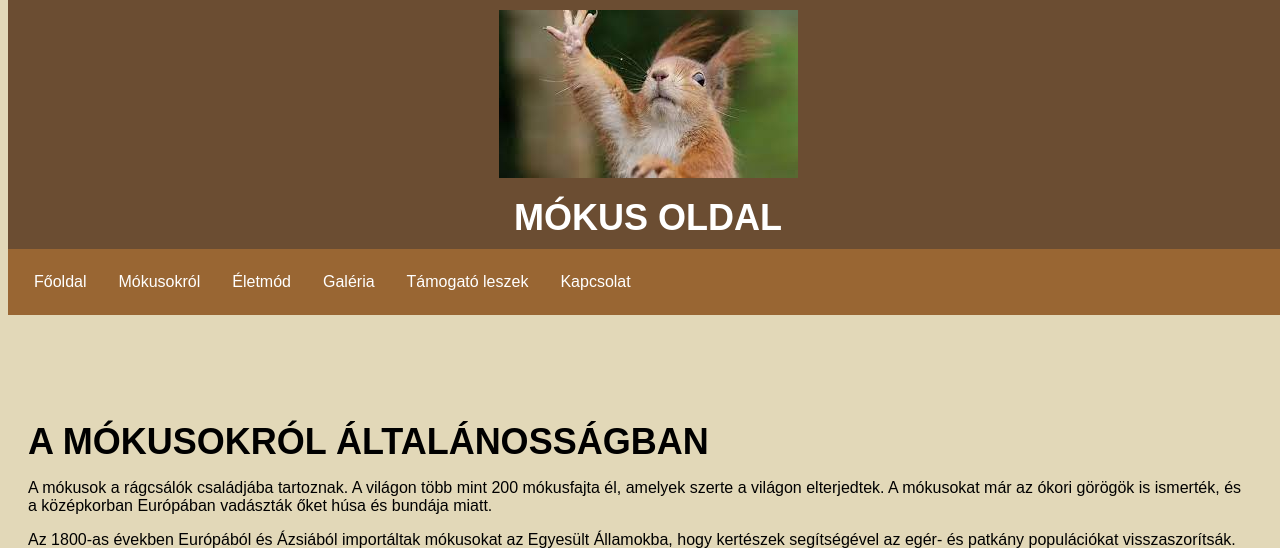
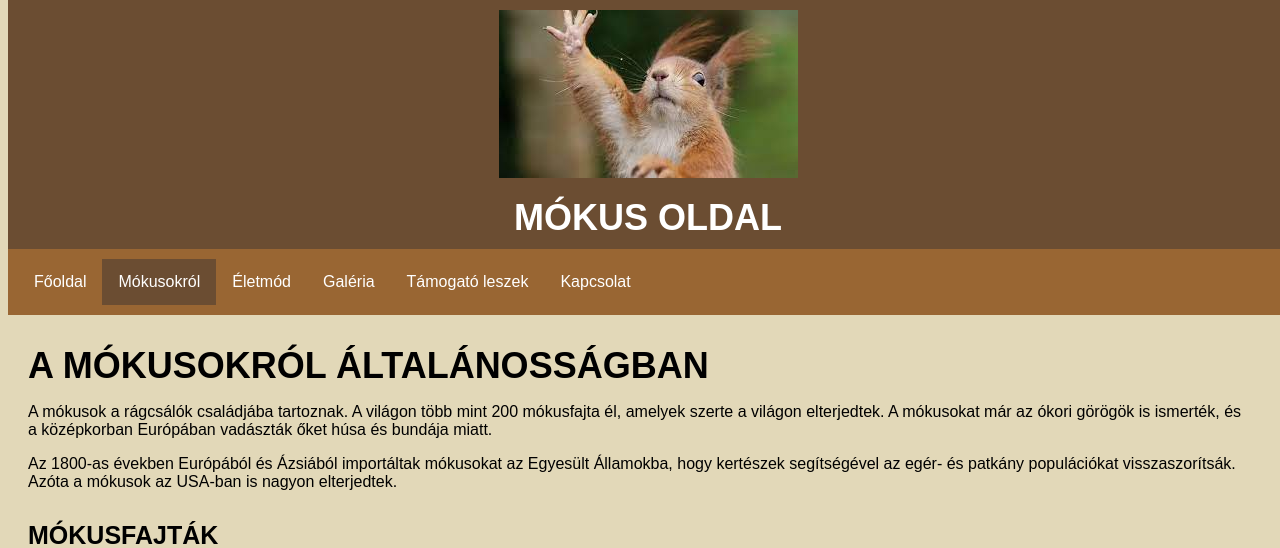
Before and after one commit to Janus84/web_beadando, a PHP site: page /mokusokrol.html in a window 1280 px wide. Shown: the top 548 px of the page. Run offline with PHP 8.4, Linux system fonts and the light colour scheme.

Commit message:
Jelölve az aktuális lap

```diff
--- a/css/style.css
+++ b/css/style.css
@@ -4,7 +4,9 @@ body {
     min-width: 200px;
     margin-top: 0;
 }
-
+.selected{
+    background-color: #6B4D32;
+}
 header {
     background-color: #6B4D32;
     padding: 20px;
--- a/eletmod.html
+++ b/eletmod.html
@@ -15,7 +15,7 @@
         <ul>
             <li><a href="index.html">Főoldal</a></li>
             <li><a href="mokusokrol.html">Mókusokról</a></li>
-            <li><a href="eletmod.html">Életmód</a></li>
+            <li class="selected"><a href="eletmod.html">Életmód</a></li>
             <li><a href="galeria.html">Galéria</a></li>
             <li><a href="urlap.html">Támogató leszek</a></li>
             <li><a href="kapcsolat.html">Kapcsolat</a></li>
--- a/galeria.html
+++ b/galeria.html
@@ -17,7 +17,7 @@
             <li><a href="index.html">Főoldal</a></li>
             <li><a href="mokusokrol.html">Mókusokról</a></li>
             <li><a href="eletmod.html">Életmód</a></li>
-            <li><a href="galeria.html">Galéria</a></li>
+            <li class="selected"><a href="galeria.html">Galéria</a></li>
             <li><a href="urlap.html">Támogató leszek</a></li>
             <li><a href="kapcsolat.html">Kapcsolat</a></li>
         </ul>
--- a/index.html
+++ b/index.html
@@ -16,7 +16,7 @@
     <h1>Mókus oldal</h1>
     <nav class="navbar">
         <ul>
-            <li><a href="index.html">Főoldal</a></li>
+            <li class="selected"><a href="index.html">Főoldal</a></li>
             <li><a href="mokusokrol.html">Mókusokról</a></li>
             <li><a href="eletmod.html">Életmód</a></li>
             <li><a href="galeria.html">Galéria</a></li>
--- a/kapcsolat.html
+++ b/kapcsolat.html
@@ -18,7 +18,7 @@
             <li><a href="eletmod.html">Életmód</a></li>
             <li><a href="galeria.html">Galéria</a></li>
             <li><a href="urlap.html">Támogató leszek</a></li>
-            <li><a href="kapcsolat.html">Kapcsolat</a></li>
+            <li class="selected"><a href="kapcsolat.html">Kapcsolat</a></li>
         </ul>
     </nav>
 </header>
--- a/mokusokrol.html
+++ b/mokusokrol.html
@@ -14,7 +14,7 @@
     <nav class="navbar">
         <ul>
             <li><a href="index.html">Főoldal</a></li>
-            <li><a href="mokusokrol.html">Mókusokról</a></li>
+            <li class="selected"><a href="mokusokrol.html">Mókusokról</a></li>
             <li><a href="eletmod.html">Életmód</a></li>
             <li><a href="galeria.html">Galéria</a></li>
             <li><a href="urlap.html">Támogató leszek</a></li>
@@ -22,15 +22,6 @@
         </ul>
     </nav>
 </header>
-<nav class="navbar">
-    <ul>
-        <li><a href="index.html">Főoldal</a></li>
-        <li><a href="mokusokrol.html">Mókusokról</a></li>
-        <li><a href="eletmod.html">Életmód</a></li>
-        <li><a href="galeria.html">Galéria</a></li>
-        <li><a href="kapcsolat.html">Kapcsolat</a></li>
-    </ul>
-</nav>
 <main class="content">
     <h1>A mókusokról általánosságban</h1>
     <p>A mókusok a rágcsálók családjába tartoznak. A világon több mint 200 mókusfajta él, amelyek szerte a világon elterjedtek. A mókusokat már az ókori görögök is ismerték, és a középkorban Európában vadászták őket húsa és bundája miatt.</p>
--- a/urlap.html
+++ b/urlap.html
@@ -18,7 +18,7 @@
       <li><a href="mokusokrol.html">Mókusokról</a></li>
       <li><a href="eletmod.html">Életmód</a></li>
       <li><a href="galeria.html">Galéria</a></li>
-      <li><a href="urlap.html">Támogató leszek</a></li>
+      <li class="selected"><a href="urlap.html">Támogató leszek</a></li>
       <li><a href="kapcsolat.html">Kapcsolat</a></li>
     </ul>
   </nav>
```
